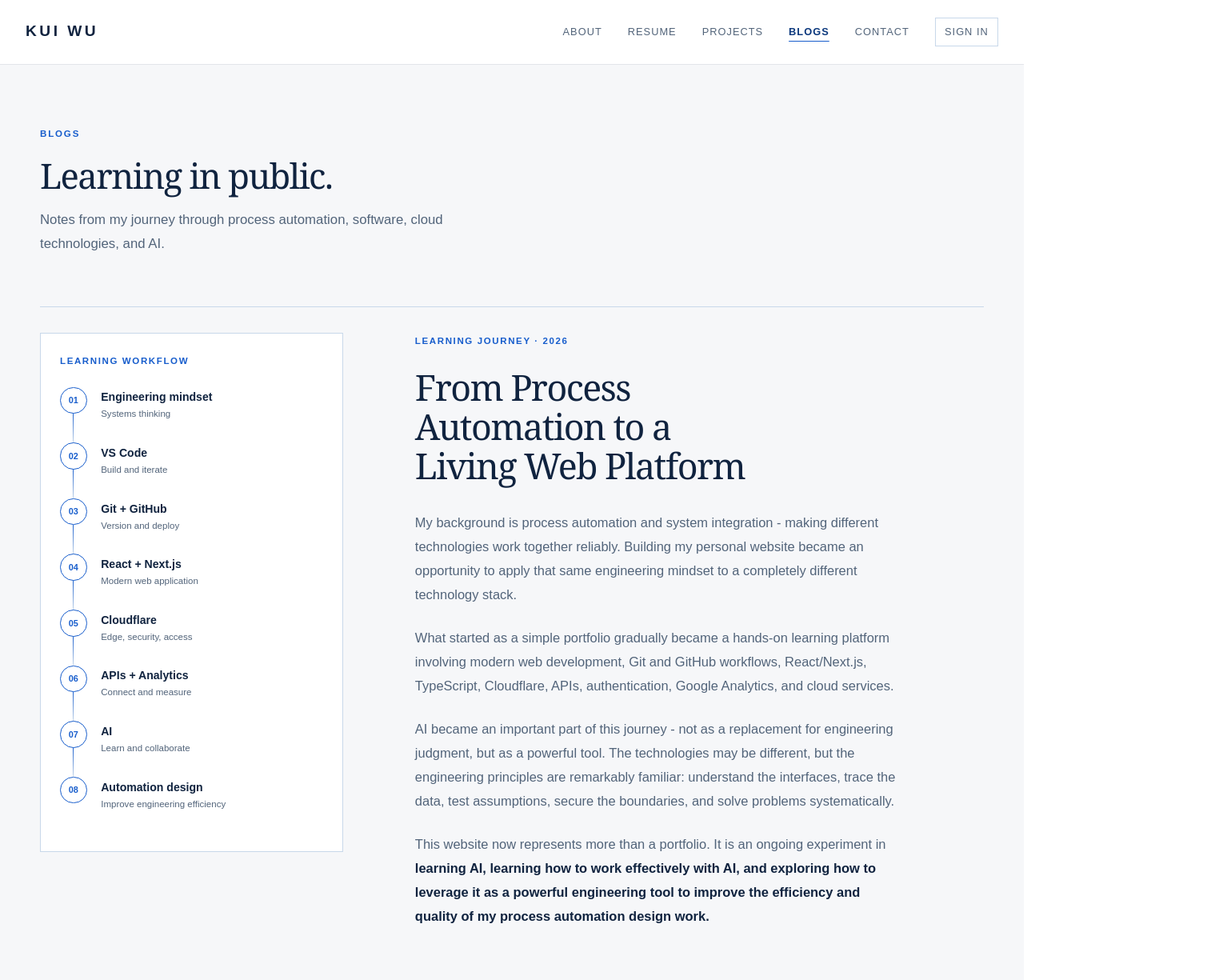
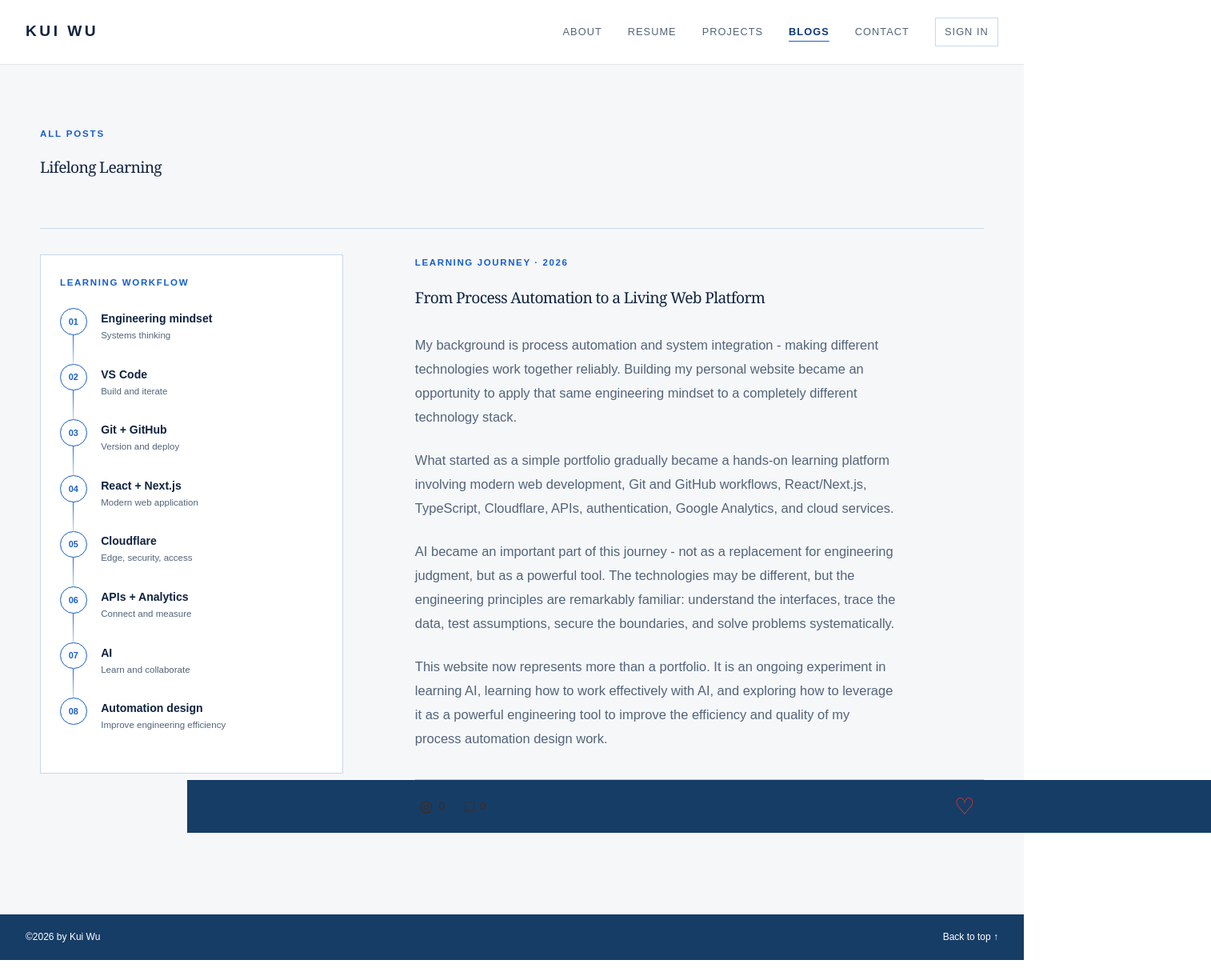
Before and after one commit to kwcontrols/KW-Portfolio, a Next.js app: page /blog in a window 1280 px wide. Shown: the top 1225 px of the page at 80% size, 1514 px wide, since content can reach past the window. After the commit the page ends 1200 px from the top, so only its background shows below. Built offline with nearby package versions, Linux system fonts and the light colour scheme; no server answers.

Commit message:
Refine blog typography and article footer

```diff
--- a/app/blog/page.tsx
+++ b/app/blog/page.tsx
@@ -4,7 +4,7 @@ import { SiteHeader } from "../SiteHeader";
 
 export const metadata: Metadata = {
   title: "Blogs | Kui Wu",
-  description: "Notes from my journey through process automation, software, cloud technologies, and AI.",
+  description: "Lifelong learning through engineering, software, cloud technologies, and AI.",
 };
 
 const workflow = [
@@ -25,9 +25,8 @@ export default function BlogPage() {
       <main>
         <section className="blog-page">
           <header className="blog-intro">
-            <p className="section-index">Blogs</p>
-            <h1>Learning in public.</h1>
-            <p>Notes from my journey through process automation, software, cloud technologies, and AI.</p>
+            <p className="section-index">All Posts</p>
+            <h1>Lifelong Learning</h1>
           </header>
 
           <article className="blog-feature">
@@ -57,7 +56,15 @@ export default function BlogPage() {
 
               <p>AI became an important part of this journey - not as a replacement for engineering judgment, but as a powerful tool. The technologies may be different, but the engineering principles are remarkably familiar: understand the interfaces, trace the data, test assumptions, secure the boundaries, and solve problems systematically.</p>
 
-              <p>This website now represents more than a portfolio. It is an ongoing experiment in <strong>learning AI, learning how to work effectively with AI, and exploring how to leverage it as a powerful engineering tool to improve the efficiency and quality of my process automation design work.</strong></p>
+              <p>This website now represents more than a portfolio. It is an ongoing experiment in learning AI, learning how to work effectively with AI, and exploring how to leverage it as a powerful engineering tool to improve the efficiency and quality of my process automation design work.</p>
+
+              <footer className="blog-engagement" aria-label="Post engagement">
+                <div className="blog-engagement-left">
+                  <span title="Views" aria-label="0 views"><span aria-hidden="true" className="engagement-icon">◎</span> 0</span>
+                  <span title="Comments" aria-label="0 comments"><span aria-hidden="true" className="engagement-icon">□</span> 0</span>
+                </div>
+                <button type="button" className="blog-like" aria-label="Like this post" title="Like">♡</button>
+              </footer>
             </div>
           </article>
         </section>
@@ -67,8 +74,7 @@ export default function BlogPage() {
       <style>{`
         .blog-page{max-width:1180px;margin:0 auto;padding:clamp(2.5rem,6vw,5rem) 0 clamp(4rem,8vw,7rem)}
         .blog-intro{max-width:720px;margin-bottom:clamp(2.5rem,5vw,4.5rem)}
-        .blog-intro h1{margin-bottom:1.2rem}
-        .blog-intro p:last-child{max-width:62ch;margin-bottom:0;font-size:1.05rem}
+        .blog-intro h1{max-width:none;margin:0;font-size:clamp(1rem,1.5vw,1.25rem);line-height:1.25}
         .blog-feature{display:grid;grid-template-columns:minmax(250px,.72fr) minmax(0,1.35fr);gap:clamp(2.5rem,7vw,6.5rem);align-items:start;padding-top:2rem;border-top:1px solid var(--line)}
         .workflow-panel{position:sticky;top:7rem;padding:1.5rem;background:#fff;border:1px solid var(--line)}
         .workflow-kicker,.blog-meta{margin:0 0 1.4rem;color:var(--blue);font-size:.72rem;font-weight:700;letter-spacing:.14em;text-transform:uppercase}
@@ -80,10 +86,15 @@ export default function BlogPage() {
         .workflow-step strong{padding-top:.18rem;color:var(--ink);font-size:.88rem}
         .workflow-step small{margin-top:.18rem;color:var(--ink-soft);font-size:.72rem;line-height:1.35}
         .blog-article-copy{max-width:720px}
-        .blog-article-copy h2{max-width:18ch;margin-bottom:2rem;font-size:clamp(2rem,3.5vw,3.25rem)}
+        .blog-article-copy h2{max-width:none;margin-bottom:2rem;font-size:clamp(1rem,1.5vw,1.25rem);line-height:1.25}
         .blog-article-copy>p:not(.blog-meta){max-width:66ch;margin:0;font-size:1.03rem;line-height:1.82}
         .blog-article-copy>p+p{margin-top:1.5rem!important}
-        .blog-article-copy strong{color:var(--ink);font-weight:700}
+        .blog-engagement{display:flex;align-items:center;justify-content:space-between;gap:1rem;margin-top:2.25rem;padding:1rem .35rem;border-top:1px solid #cbbfb5;color:#4d2815;font-size:.82rem}
+        .blog-engagement-left{display:flex;align-items:center;gap:1.6rem}
+        .blog-engagement-left>span{display:inline-flex;align-items:center;gap:.45rem}
+        .engagement-icon{font-size:1.2rem;line-height:1}
+        .blog-like{border:0;background:transparent;color:#e33;font-size:1.8rem;line-height:1;cursor:pointer;padding:.15rem .35rem}
+        .blog-like:hover,.blog-like:focus-visible{transform:scale(1.08)}
         @media(max-width:780px){.blog-feature{grid-template-columns:1fr}.workflow-panel{position:static}.workflow-list{grid-template-columns:repeat(2,minmax(0,1fr));gap:1rem}.workflow-step{min-height:auto}.workflow-line{display:none}}
         @media(max-width:520px){.workflow-list{grid-template-columns:1fr}}
       `}</style>
```
